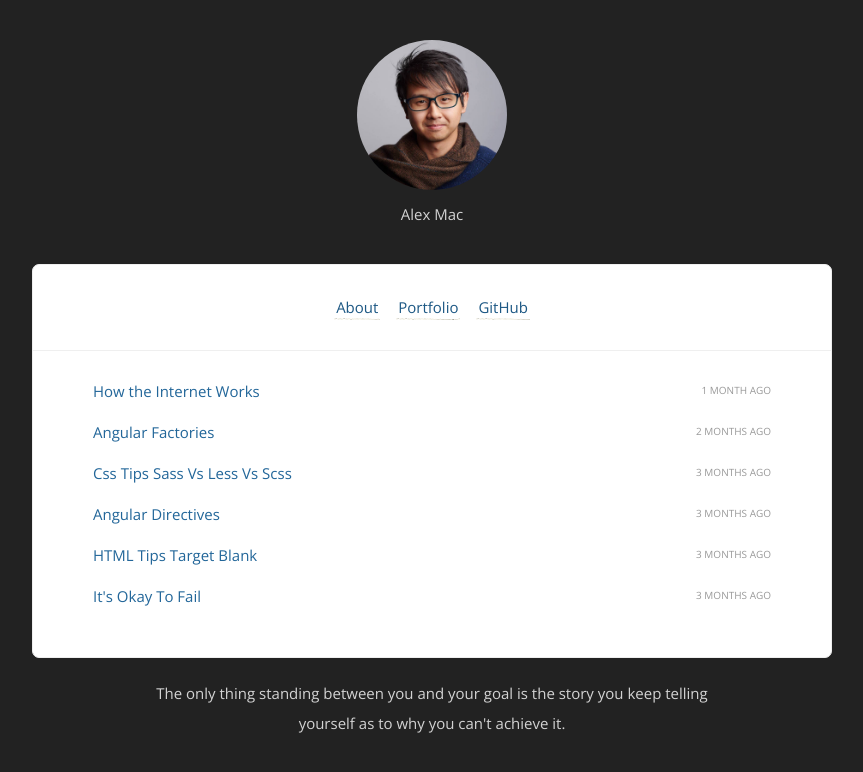
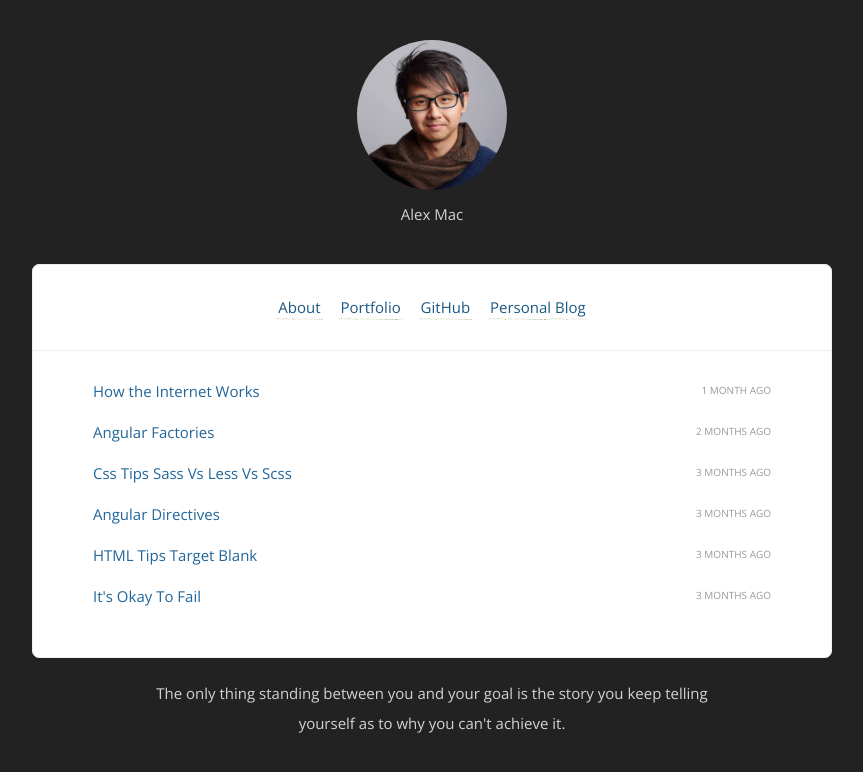
Before and after one commit to alex-mac/blog, a Jekyll site: the page built from index.html, in a window 1280 px wide. Shown: the top 772 px of the page, without its empty margins (208-1071 px from the left). Built offline with Jekyll 4.4.1, drawn with Linux system fonts in a browser that asks for light colours; comment, search, counter and statistics services are not loaded.

Commit message:
url changes

```diff
--- a/_config.yml
+++ b/_config.yml
@@ -1,6 +1,6 @@
 title:            Alex Mac
-description:      A jekyll theme. Because I scribble.
-url:              "http://meet-alexmac.com/blog"
+description:      This is where I will keep track of my journey learning code.
+url:              "http://meet-alexmac.com/code-blog"
 signoff:          "Alex Mac"
 disqus_shortname: # disqus comment thread for post header options. ( leave blank if unwanted. )
 facebook_appid:   # appid for like button, remove from /_includes/share.html if unwanted.
@@ -15,6 +15,9 @@ links:
   - name:         GitHub
     url:          http://github.com/alex-mac
     external:     true
+  - name:         Personal Blog
+    url:          http://meet-alexmac.com/blog
+    external:     true
 permalink:        pretty
 # Build settings
 markdown: kramdown
```
